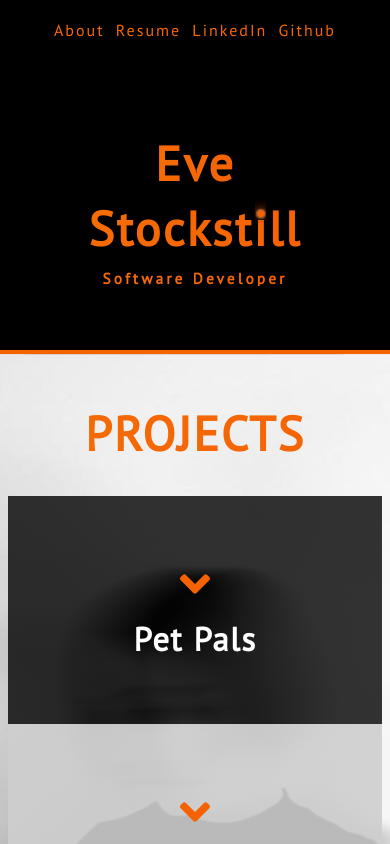
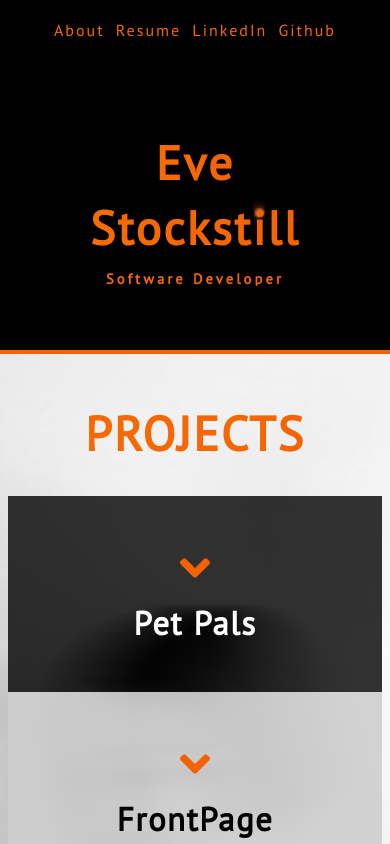
Before and after one commit to evestockstill/evePortfolio, a React app: page / in a window 390 px wide. Shown: the top 844 px of the page. Built offline with nearby package versions, Linux system fonts and the light colour scheme; a web font is replaced by a local one.

Commit message:
tiny fixes for phone size

```diff
--- a/src/components/header/Header.scss
+++ b/src/components/header/Header.scss
@@ -27,19 +27,19 @@
 
   .first {
     @include text-color(6.8rem);
-    top: 16.8%;
+    top: 17%;
     left: 50%;
     @include respond(big-desktop) {
       top: 16.5%;
     }
     @include respond(tab-land) {
-      top: 17.6%;
+      top: 17.8%;
     }
     @include respond(tab-port) {
       top: 18.2%;
     }
     @include respond(phone) {
-      font-size: 6rem;
+      font-size: 5.9rem;
       top: 19.3%;
     }
   }
@@ -61,7 +61,7 @@
       letter-spacing: .4rem;
     }
     @include respond(phone) {
-      font-size: 1.9rem;
+      font-size: 1.8rem;
 
       top: 33%;
       letter-spacing: .4rem;
@@ -74,7 +74,7 @@
     position: absolute;
 
      @include respond(phone) {
-      font-size: 6rem;
+      font-size: 5.9rem;
      }
     &:before {
       content: attr(data);
@@ -84,8 +84,8 @@
       width: auto;
       z-index: 5;
       text-shadow: none;
-      left: 78%;
-      bottom: 58.8%;
+      left: 78.1%;
+      bottom: 60.3%;
       text-align: left;
       animation: moveInLeft 1s ease-out, flicker 2.2s linear infinite;
       letter-spacing: 0.2rem;
@@ -98,12 +98,12 @@
       bottom: 61.5%;
     }
     @include respond(tab-port) {
-      left: 78.1%;
-      bottom: 61%;
+      left: 78%;
+      bottom: 61.5%;
     }
     @include respond(phone) {
-      left: 78%;
-      bottom: 60%;
+      left: 77.9%;
+      bottom: 60.6%;
       color: $orange1;
     }
     }
--- a/src/components/project/Project.scss
+++ b/src/components/project/Project.scss
@@ -13,11 +13,11 @@
   background-clip: text;
   color: transparent;
   letter-spacing: 2px;
-  transition: all 0.2s;
-  &:hover {
-    transform: skewY(3deg) skewX(15deg) scaleX(1.1);
-    text-shadow: 0.5rem 1rem 2rem rgba($black, 0.2);
-  }
+  // transition: all 0.2s;
+  // &:hover {
+  //   transform: skewY(3deg) skewX(15deg) scaleX(1.1);
+  //   text-shadow: 0.5rem 1rem 2rem rgba($black, 0.2);
+  // }
 }
 
 #projects {
@@ -45,7 +45,7 @@
 .project-item {
   overflow: hidden;
   position: relative;
-  padding: 8rem;
+  padding: 6rem;
   #down{
     color: $orange1;
     margin-bottom: 1rem;
@@ -101,17 +101,14 @@
   height: 100%;
   transition: bottom 2s;
   padding: 2rem 1rem 1rem .5rem;
-  font-size: 2.1rem;
+  font-size: 1.9rem;
   font-weight: normal;
-  @include respond(tab-land) {
-    font-size: 2rem;
-  }
+
   @include respond(tab-port) {
-    font-size: 1.85rem;
+    font-size: 1.75rem;
   }
   @include respond(phone) {
-color: hotpink;
-font-size: 1.6rem;
+font-size: 1.5rem;
   }
   &:hover {
     bottom: 0;
@@ -131,7 +128,7 @@ font-size: 1.6rem;
 
     }
     @include respond(tab-port) {
-      font-size: 2.6rem;
+      font-size: 2.2rem;
       margin-bottom: .3rem;
     }
     @include respond(phone) {
@@ -154,7 +151,7 @@ font-size: 1.6rem;
   }
   @include respond(tab-port) {
     padding: .7rem;
-       margin:  2rem 2rem 1.5rem 0rem;
+       margin:  1rem 2rem 1.5rem 0rem;
 
   }
   @include respond(phone) {
```
